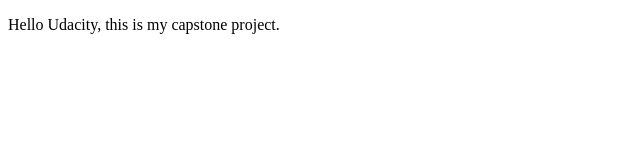
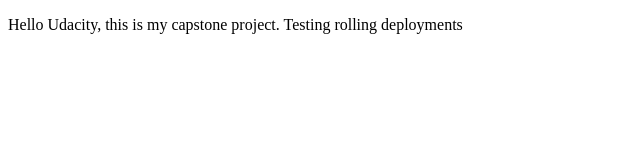
Before and after one commit to beloved/udacity-devops-capstone, a plain HTML site: page index.html in a window 1280 px wide. Shown: the whole page, without its empty margins (0-640 px from the left). Drawn offline with Linux system fonts and the light colour scheme.

Commit message:
Attempting rolling deployment

```diff
--- a/index.html
+++ b/index.html
@@ -5,7 +5,7 @@
     <title>Udacity Cloud DevOps Engineer Capstone </title>
 </head>
 <body>
-    <p>Hello Udacity, this is my capstone project.</p>
+    <p>Hello Udacity, this is my capstone project. Testing rolling deployments</p>
 
 </body>
 </html>
```
Also changed, not shown: 1 other file.
